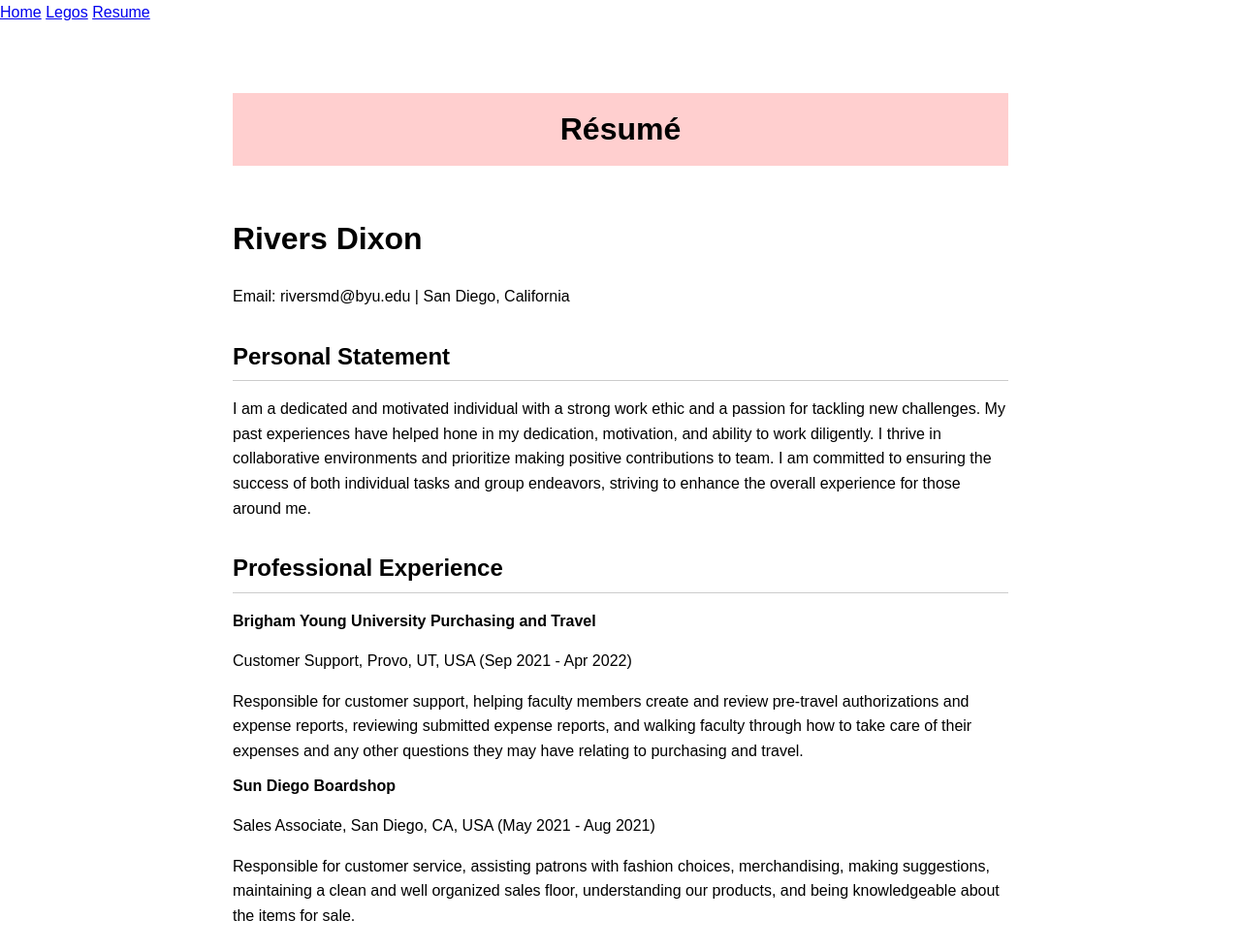
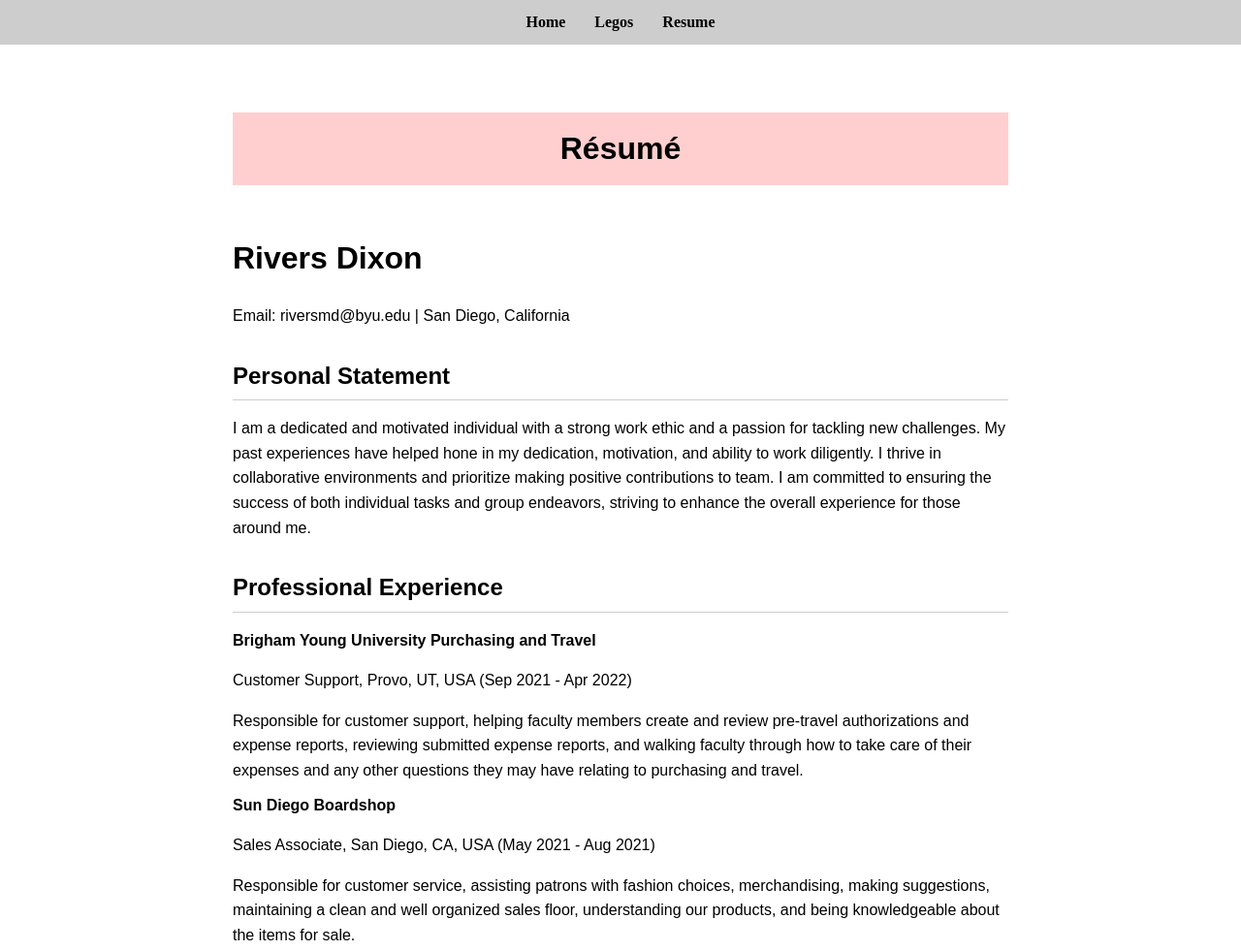
Before and after one commit to rlakes/New-IS201-Project, a plain HTML site: page Resume.html in a window 1280 px wide. Shown: the top 981 px of the page at 97% size. Drawn offline with Linux system fonts and the light colour scheme.

Commit message:
Update Resume.html

```diff
--- a/Resume.html
+++ b/Resume.html
@@ -51,6 +51,25 @@
             .nav-item{
                 text-align: right;
             }
+
+
+nav{
+    background-color: #cdcdcd;
+    padding: 10px;
+    overflow: hidden;
+    text-align: center;
+    font-family: 'Times New Roman', Times, serif;
+}
+
+nav a{
+    padding: 13px;
+    text-decoration: none;
+    font-weight: bold;  color: black;
+}
+
+nav a:hover{
+    background-color: aliceblue;
+}
 
         </style>
     <body>
```
